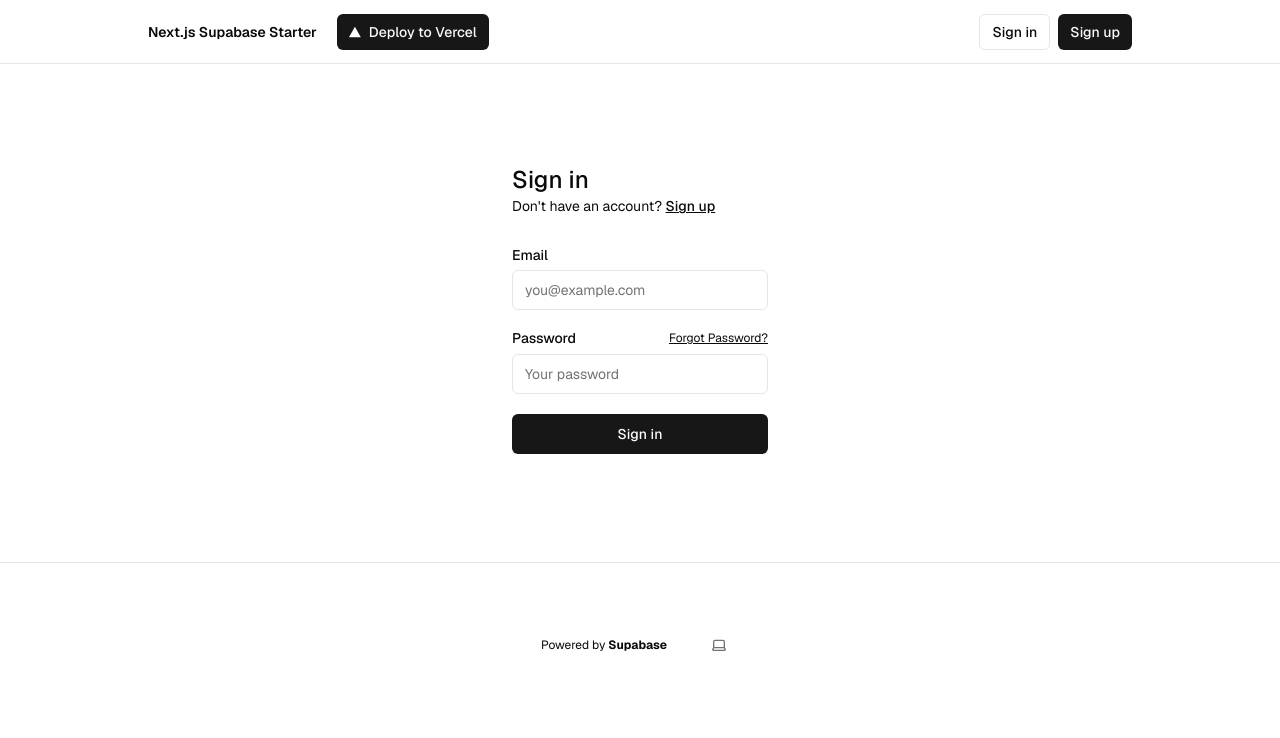
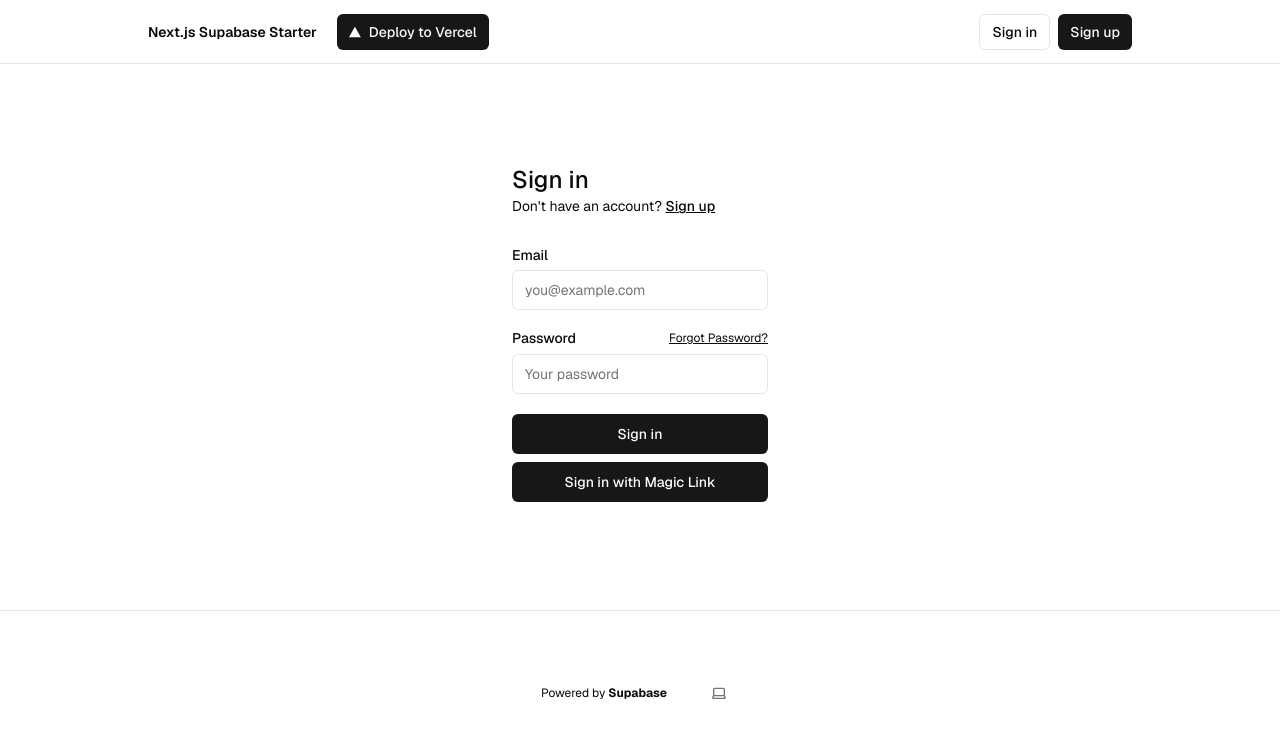
Before and after one commit to crux-coder/fix-finder, a Next.js app: page /sign-in in a window 1280 px wide. Shown: the top 738 px of the page. Built offline with nearby package versions, Linux system fonts and the light colour scheme; no server answers.

Commit message:
looking into magic links

```diff
--- a/app/(auth-pages)/sign-in/page.tsx
+++ b/app/(auth-pages)/sign-in/page.tsx
@@ -37,6 +37,9 @@ export default async function Login(props: { searchParams: Promise<Message> }) {
         <SubmitButton pendingText="Signing In..." formAction={signInAction}>
           Sign in
         </SubmitButton>
+        <SubmitButton pendingText="Signing In..." formAction={''}>
+          Sign in with Magic Link
+        </SubmitButton>
         <FormMessage message={searchParams} />
       </div>
     </form>
--- a/app/actions.ts
+++ b/app/actions.ts
@@ -61,6 +61,7 @@ export const forgotPasswordAction = async (formData: FormData) => {
   const supabase = await createClient();
   const origin = (await headers()).get("origin");
   const callbackUrl = formData.get("callbackUrl")?.toString();
+console.log(callbackUrl);
 
   if (!email) {
     return encodedRedirect("error", "/forgot-password", "Email is required");
```
